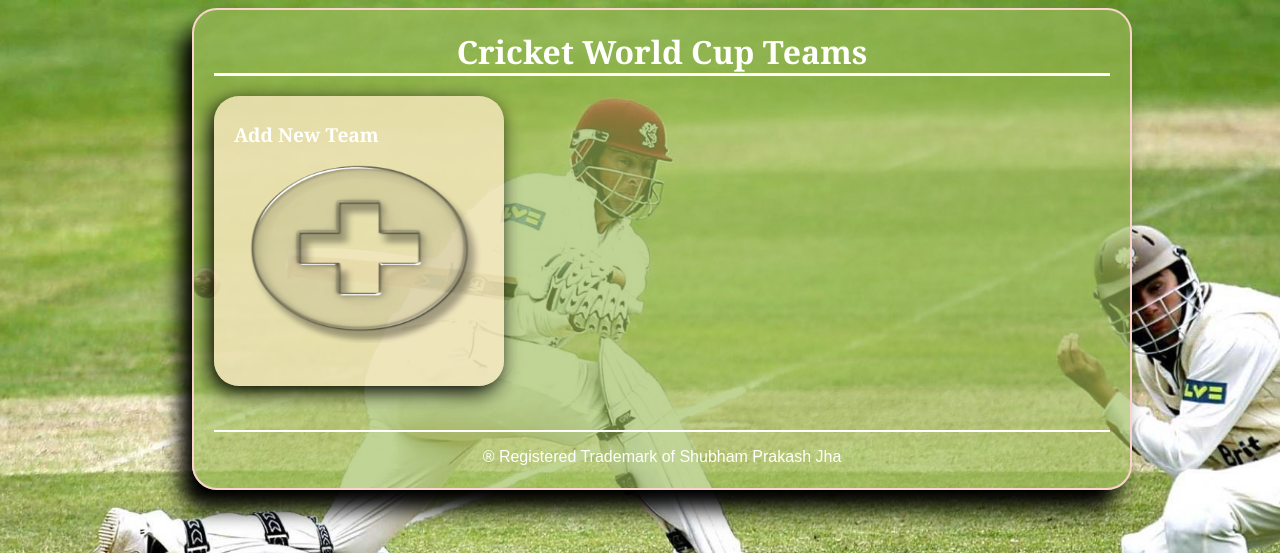
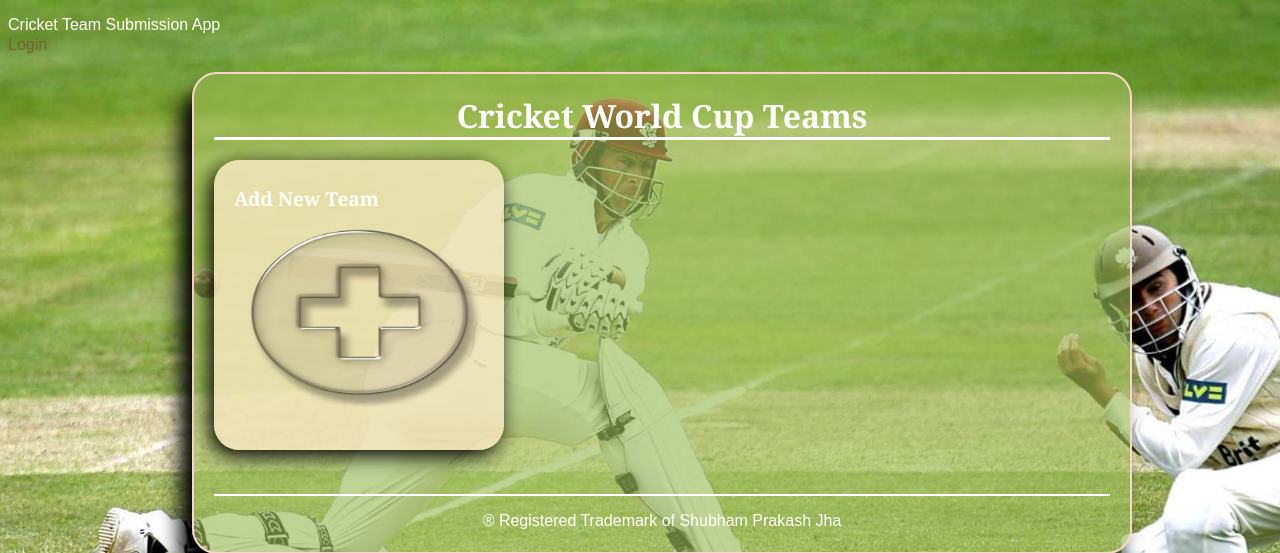
Before and after one commit to shubhamPrakashJha/Cricket-Player-Info, a Flask app: page / in a window 1280 px wide. Shown: the top 553 px of the page. Run offline with Flask 2, Linux system fonts and the light colour scheme.

Commit message:
add top banner with wesite name and  logni button placeholder.

```diff
--- a/templates/deleteplayer.html
+++ b/templates/deleteplayer.html
@@ -9,6 +9,10 @@
     <title>Delete Player</title>
 </head>
 <body>
+<div class="top-banner">
+    <p>Cricket Team Submission App</p>
+    <a class="button">Login</a>
+</div>
 <div class="pane">
     <h1>Are you Sure you want to Delete {{ player.name }} profile?</h1>
     <div class="minipane"><form action="{{ url_for('delete_player', team_id=team.id, player_id=player.id) }}" method="post">
--- a/templates/deleteteam.html
+++ b/templates/deleteteam.html
@@ -9,6 +9,10 @@
     <title>Delete Teams</title>
 </head>
 <body>
+<div class="top-banner">
+    <p>Cricket Team Submission App</p>
+    <a class="button">Login</a>
+</div>
 <div class="pane">
     <h1>Are you Sure you want to delete Team {{ team.name }}?</h1>
     <div class="teamminipane">
--- a/templates/editplayer.html
+++ b/templates/editplayer.html
@@ -9,6 +9,10 @@
     <title>Edit Player</title>
 </head>
 <body>
+<div class="top-banner">
+    <p>Cricket Team Submission App</p>
+    <a class="button">Login</a>
+</div>
 <div class="pane"><h1>Edit Player</h1>
     <div class="minipane">
         <form action="{{ url_for('edit_player', team_id=team.id, player_id=player.id) }}" method="post">
--- a/templates/editteam.html
+++ b/templates/editteam.html
@@ -9,6 +9,10 @@
     <title>Edit Teams</title>
 </head>
 <body>
+<div class="top-banner">
+    <p>Cricket Team Submission App</p>
+    <a class="button">Login</a>
+</div>
 <div class="pane"><h1>Edit Name of Team {{ team.name }}</h1>
     <div class="teamminipane">
         <form action="{{ url_for('edit_team',team_id=team.id) }}" method="post">
--- a/templates/newplayer.html
+++ b/templates/newplayer.html
@@ -9,6 +9,10 @@
     <title>New Players</title>
 </head>
 <body>
+<div class="top-banner">
+    <p>Cricket Team Submission App</p>
+    <a class="button">Login</a>
+</div>
 <div class="pane">
     <h1>Add new Player</h1>
     <form action="{{ url_for('new_player', team_id=team.id) }}" method="post">
--- a/templates/newteam.html
+++ b/templates/newteam.html
@@ -9,6 +9,10 @@
     <title>New Teams</title>
 </head>
 <body>
+<div class="top-banner">
+    <p>Cricket Team Submission App</p>
+    <a class="button">Login</a>
+</div>
 <div class="pane">
     <h1>Add New Team</h1>
     <div class="teamminipane">
--- a/templates/teams.html
+++ b/templates/teams.html
@@ -9,7 +9,11 @@
     <title>Teams</title>
 </head>
 <body>
-
+<div class="top-banner">
+    <p>Cricket Team Submission App</p>
+    <a class="button">Login</a>
+</div>
+<br>
 <div class="pane">
     <div class="header">
         <h1>Cricket World Cup Teams</h1>
```
Also changed, not shown: templates/players.html (+6 -1 lines).
